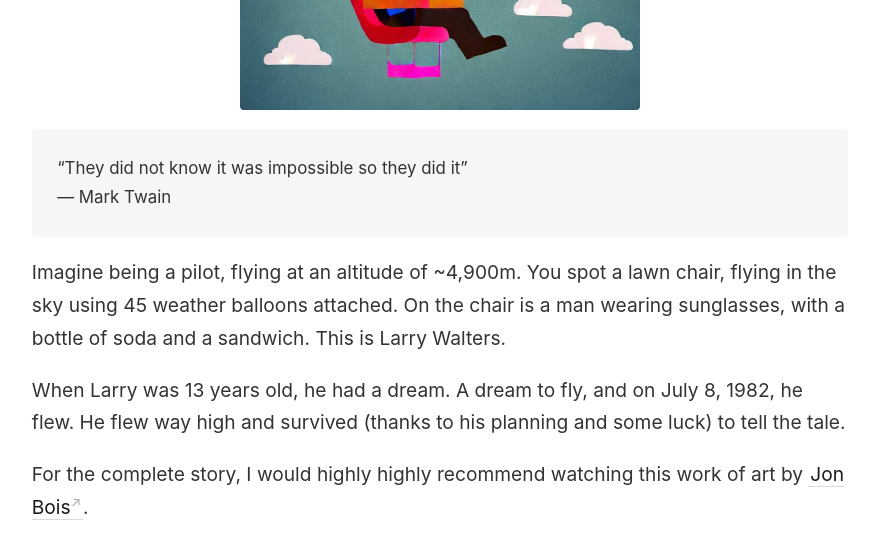
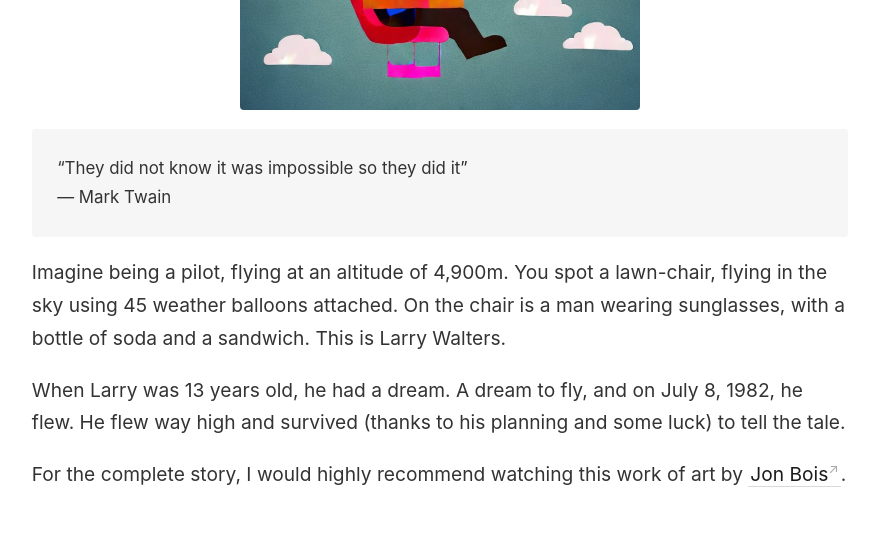
Before and after one commit to shyamjesal/digitalgarden, a Jekyll site: the page built from _notes/blog/levitating-lawn-chair-larry.md, in a window 1280 px wide and 900 px high, scrolled down 566 px, cut to the strip 0-538 px from the top of the window. Shown: the whole strip, without its empty margins (45-921 px from the left). Built offline with Jekyll 4.4.1, drawn with Linux system fonts in a browser that asks for light colours; some of the changed text lies outside the part shown.

```diff
--- a/_notes/blog/levitating-lawn-chair-larry.md
+++ b/_notes/blog/levitating-lawn-chair-larry.md
@@ -9,11 +9,11 @@
 >
 > ― Mark Twain
 
-Imagine being a pilot, flying at an altitude of ~4,900m. You spot a lawn chair, flying in the sky using 45 weather balloons attached. On the chair is a man wearing sunglasses, with a bottle of soda and a sandwich. This is Larry Walters.
+Imagine being a pilot, flying at an altitude of 4,900m. You spot a lawn-chair, flying in the sky using 45 weather balloons attached. On the chair is a man wearing sunglasses, with a bottle of soda and a sandwich. This is Larry Walters.
 
 When Larry was 13 years old, he had a dream. A dream to fly, and on July 8, 1982, he flew. He flew way high and survived (thanks to his planning and some luck) to tell the tale.
 
-For the complete story, I would highly highly recommend watching this work of art by [Jon Bois](https://www.youtube.com/@jonbois "Jon's youtube").
+For the complete story, I would highly recommend watching this work of art by [Jon Bois](https://www.youtube.com/@jonbois "Jon's youtube").
 
 <a href="http://www.youtube.com/watch?feature=player_embedded&v=E7w_v9J7iOc
 " target="_blank"><img src="http://img.youtube.com/vi/E7w_v9J7iOc/0.jpg"
```
Also changed, not shown: _notes/goodreads/blogs-i-love.md (added, +11 -0 lines), _notes/goodreads/memes-i-love.md (added, +6 -0 lines), _notes/why_i_internet.md (+1 -0 lines).
